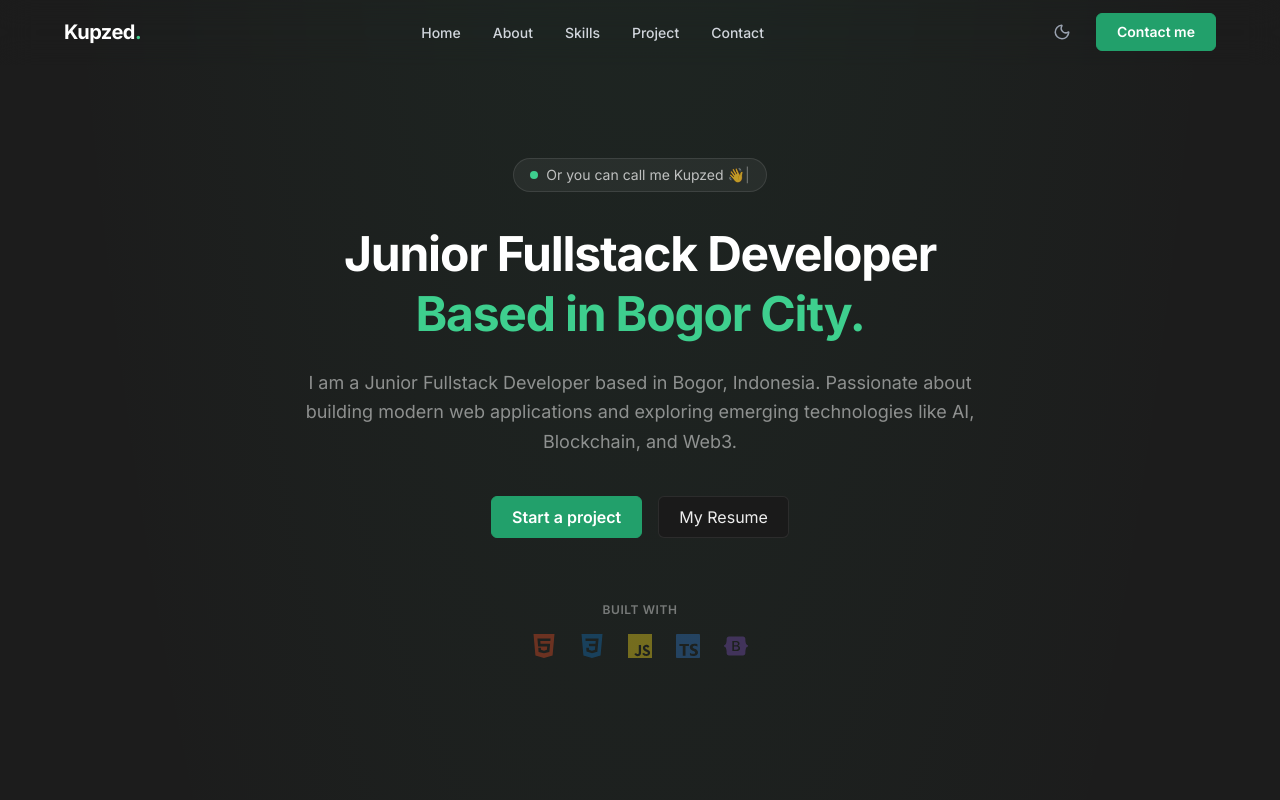
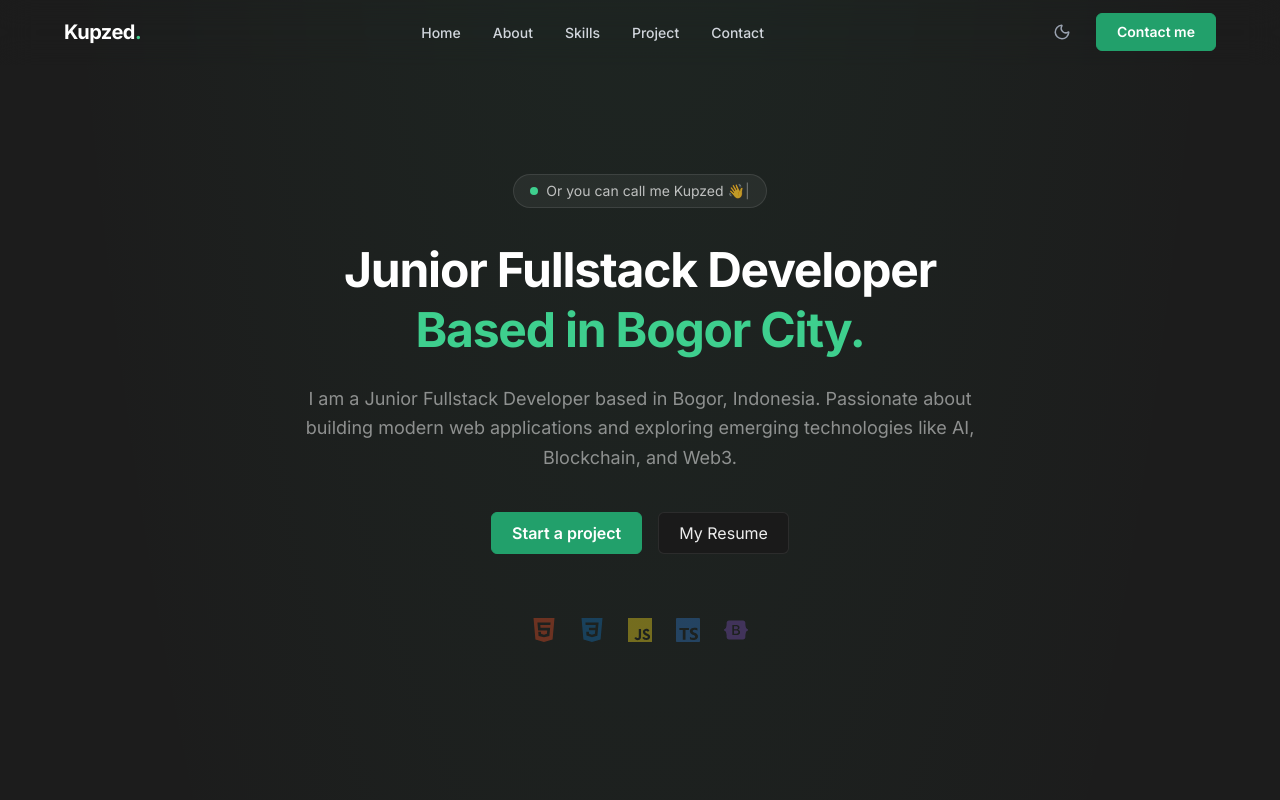
Before and after one commit to kupzed/my-portfolio, a Next.js app: page / in a window 1280 px wide. Shown: the top 800 px of the page. Built offline with nearby package versions, Linux system fonts and the light colour scheme; a web font is replaced by a local one.

Commit message:
Update hero-section.tsx

```diff
--- a/src/components/sections/hero-section.tsx
+++ b/src/components/sections/hero-section.tsx
@@ -121,9 +121,9 @@ export default function HeroSection() {
           variants={slideUpFade}
           className="mt-16 flex flex-col items-center"
         >
-          <span className="mb-4 text-xs font-semibold uppercase tracking-wider text-gray-500 dark:text-white/40">
+          {/* <span className="mb-4 text-xs font-semibold uppercase tracking-wider text-gray-500 dark:text-white/40">
             Built with
-          </span>
+          </span> */}
           <div className="flex items-center gap-6">
             {skillsByTab.Frontend.slice(0, 5).map((tech) => (
               <tech.icon
```
